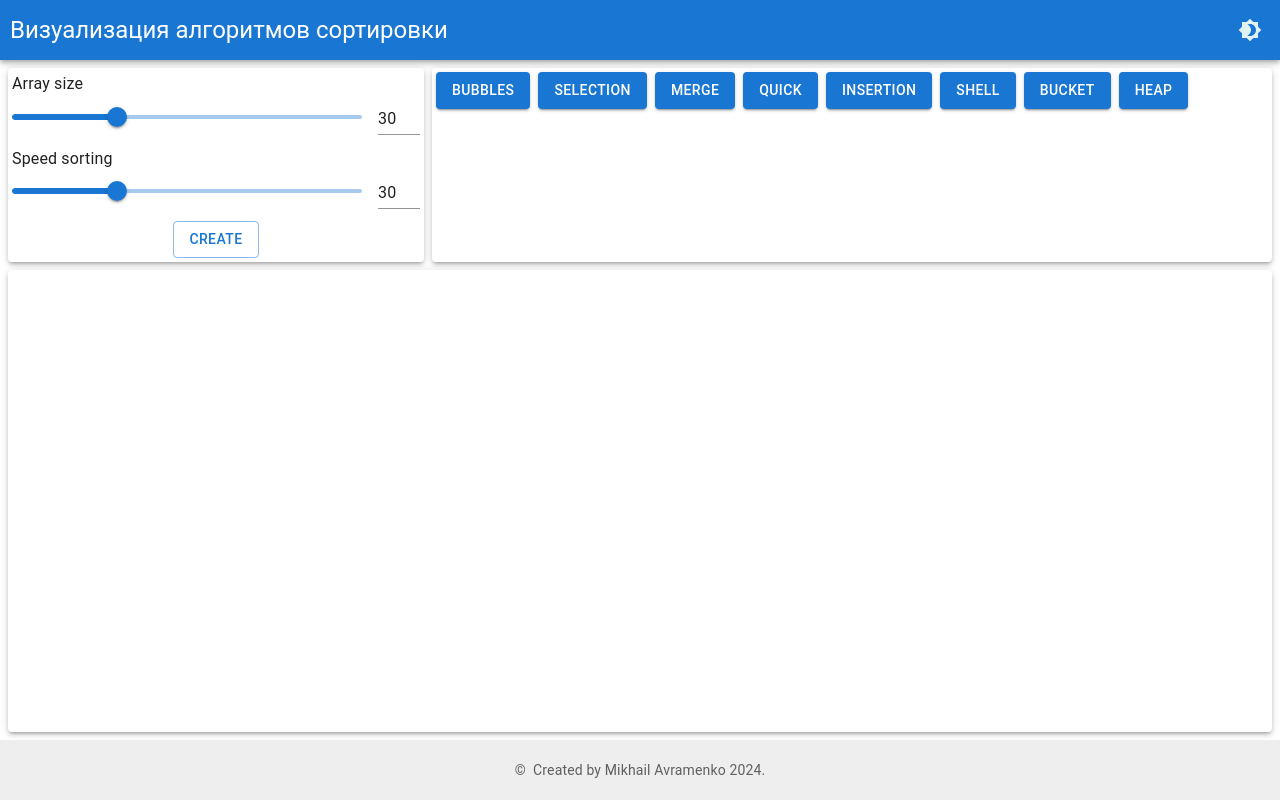
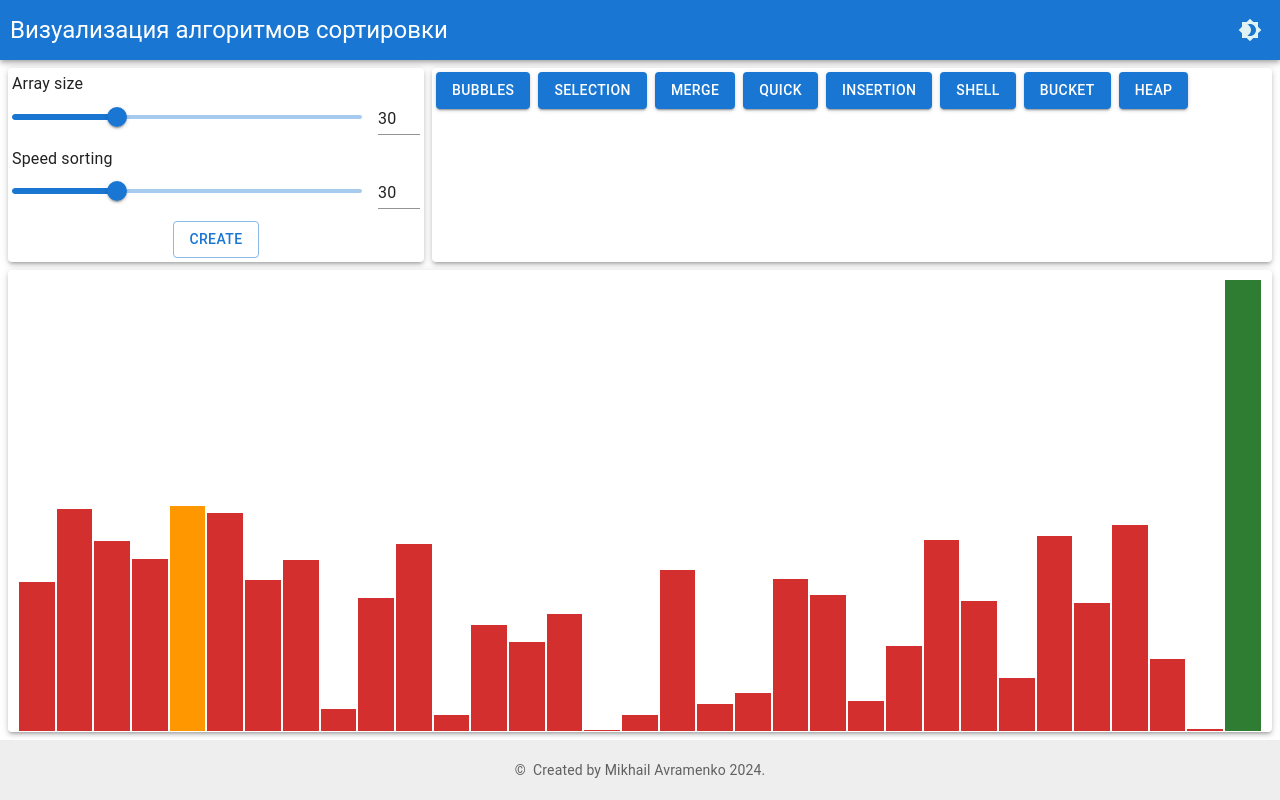
Before and after one commit to avramenkomy/sorting_algorithms, a React (Create React App) app: page / in a window 1280 px wide. Built offline with nearby package versions, Linux system fonts and the light colour scheme.

Commit message:
WIP: setup render for static array

```diff
--- /dev/null
+++ b/src/components/ArrayBoard/Array/index.js
@@ -0,0 +1,39 @@
+import React from 'react';
+import uniqid from 'uniqid';
+
+import useResize from '../../../hooks/useResize';
+
+import './styles.css';
+
+import ArrayElement from './item';
+
+const ARRAY = [
+  330, 492, 420, 381, 498, 482, 334, 378, 46, 293, 413, 33, 234, 196, 257, 0,
+  33, 355, 57, 83, 335, 300, 65, 187, 422, 286, 116, 432, 283, 456, 157, 2, 1000
+];
+
+function ArrayComponent() {
+  const max = Math.max(...ARRAY);
+  const screenWidth = useResize().width;
+
+  const elemWidth = (screenWidth - 36) / ARRAY.length;
+
+  return (
+    <div className='array-container'>
+      {ARRAY.map((item, index) => (
+        <ArrayElement
+          key={uniqid()}
+          id={item}
+          w={elemWidth}
+          h={item}
+          max={max}
+          color="red"
+          active={index === 4}
+          sorted={index === 32}
+        />
+      ))}
+    </div>
+  )
+}
+
+export default ArrayComponent;
--- /dev/null
+++ b/src/components/ArrayBoard/Array/item.js
@@ -0,0 +1,29 @@
+import React from 'react';
+import { useTheme } from '@emotion/react';
+
+function ArrayElement(props) {
+  const { id, w, h, active, sorted, max } = props;
+
+  const elemHeight = ((window.innerHeight - 350) * h / max) + 3;
+
+  const theme = useTheme();
+  const elemBackground = theme.palette.background.paper;
+  const bgColor = active
+    ? theme.palette.warning.light : sorted
+    ? theme.palette.success.main : theme.palette.error.main;
+
+  return (
+    <div
+      className="array-element"
+      id={id}
+      style={{
+        width: w,
+        height: elemHeight,
+        backgroundColor: bgColor,
+        borderColor: elemBackground,
+      }}
+    />
+  )
+}
+
+export default ArrayElement;
--- /dev/null
+++ b/src/components/ArrayBoard/Array/styles.css
@@ -0,0 +1,18 @@
+.array-container {
+  width: 100%;
+  height: 100%;
+  display: flex;
+  flex-direction: row;
+  flex-wrap: nowrap;
+  align-items: flex-end;
+  padding-left: 10px;
+  padding-right: 10px;
+}
+
+.array-element {
+  min-width: 3px;
+  background-color: rgb(252, 57, 7);
+  box-sizing: border-box;
+  border-width: 1px;
+  border-style: solid;
+}
--- a/src/components/ArrayBoard/index.js
+++ b/src/components/ArrayBoard/index.js
@@ -1,12 +1,14 @@
 import React from 'react';
 
 import { Paper, Box } from '@mui/material';
+import ArrayComponent from './Array';
 
 
 function ArrayBoard() {
 
   return(
     <Box
+      id="array_container"
       sx={{
         display: 'flex',
         width: '100%',
@@ -17,7 +19,9 @@ function ArrayBoard() {
         },
       }}
     >
-      <Paper elevation={3} />
+      <Paper elevation={3}>
+        <ArrayComponent />
+      </Paper>
     </Box>
   )
 }
```
